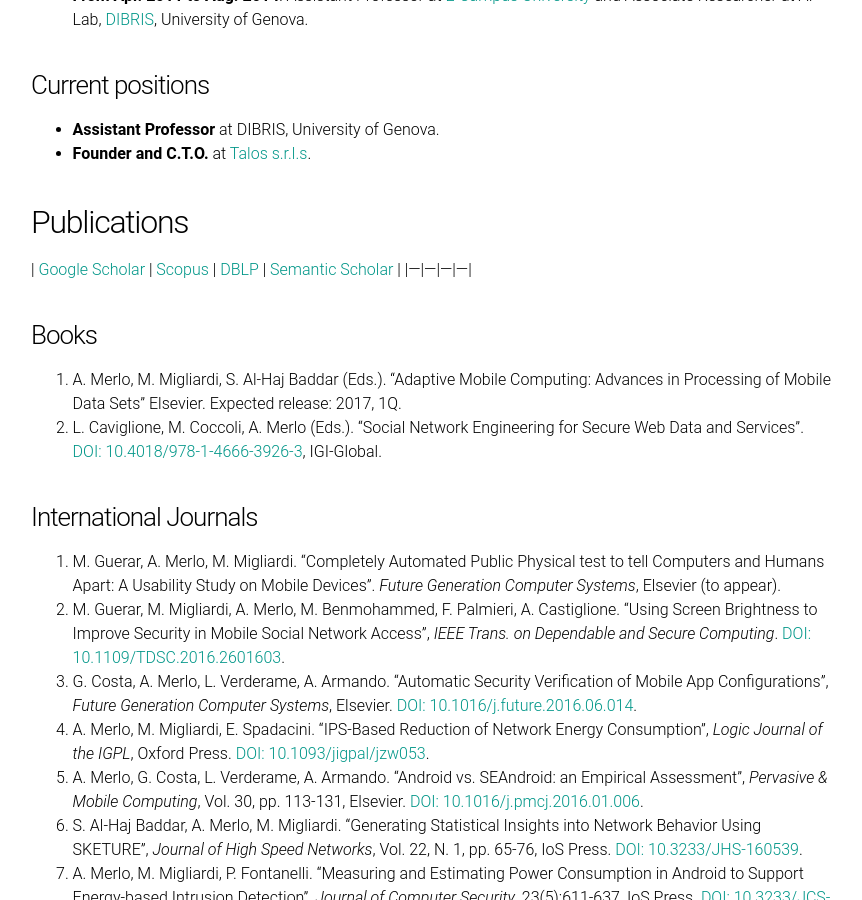
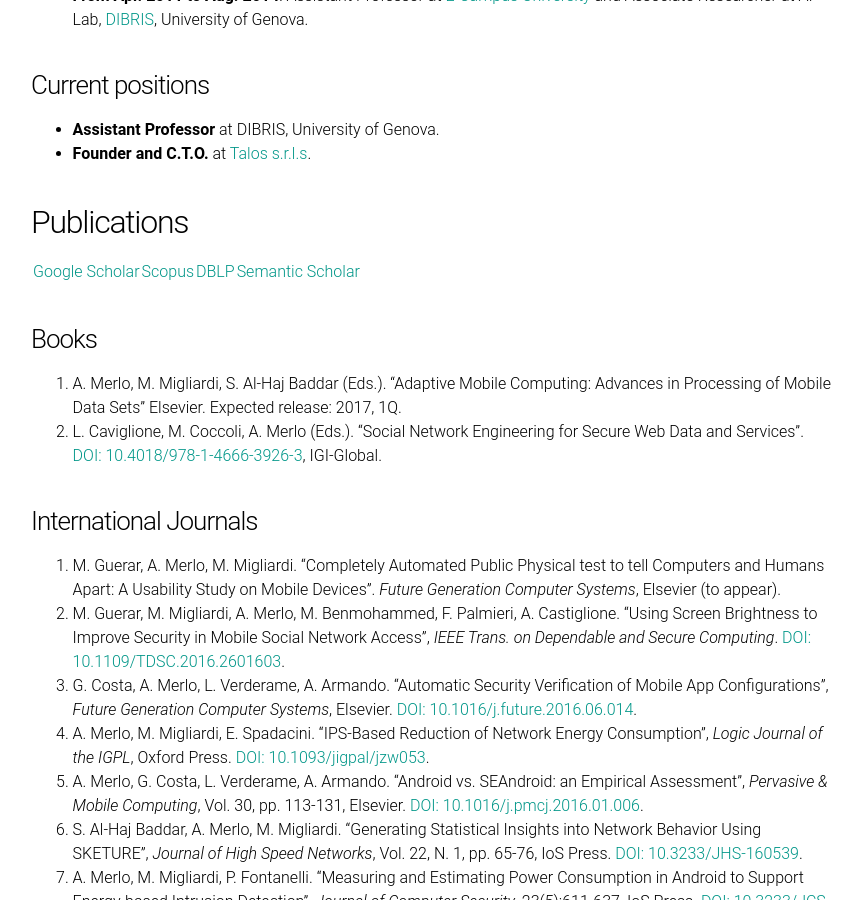
Before and after one commit to CSecLab/cseclab.github.io, a Jekyll site: the page built from alessioHP.md, in a window 1280 px wide and 900 px high, scrolled down 779 px. Shown: the whole window, without its empty margins (209-1071 px from the left). Built offline with Jekyll 4.4.1, drawn with Linux system fonts in a browser that asks for light colours.

```diff
--- a/alessioHP.md
+++ b/alessioHP.md
@@ -28,7 +28,7 @@ title: Alessio Merlo's HomePage
 ## Publications
 
 | [Google Scholar](https://scholar.google.com/citations?update_op=accept_invitation&email_for_op=alessio.mrl%40gmail.com&invitation_id=9656939844049668502&user=F3Bkg_MAAAAJ&cstart=40&pagesize=20) | [Scopus](https://www.scopus.com/authid/detail.uri?authorId=15136674200) | [DBLP](http://dblp.uni-trier.de/pers/hd/m/Merlo:Alessio) | [Semantic Scholar](https://www.semanticscholar.org/author/Alessio-Merlo/2611687) |
-|---|---|---|---|
+
 
 ### Books
 1. A. Merlo, M. Migliardi, S. Al-Haj Baddar (Eds.). "Adaptive Mobile Computing: Advances in Processing of Mobile Data Sets" Elsevier. Expected release: 2017, 1Q.
@@ -254,8 +254,8 @@ Session: SHPCS I, 30th International Conference on High Performance Computing &
 ## Contacts
 
 - **Office**: [Viale Francesco Causa, 13, I-16145, Genoa, Italy.](https://www.google.it/maps/place/44°24'07.0%22N+8°57'38.7%22E/@44.4019444,8.9596557,18z/data=!3m1!4b1!4m5!3m4!1s0x0:0x0!8m2!3d44.401932!4d8.960757)
-- **Email**: ![Alessio's mail should be here.](mail.png)
+- **Email**: ![Alessio's mail should be here.](/mail.png)
 - **Phone**: +39 010 353 2344
 - **Fax**: +39 010 353 2948
-- **PGP Key**: [C81BCD20](C81BCD20.asc)
+- **PGP Key**: [C81BCD20](/C81BCD20.asc)
 - **Complete CV**: [Italian version](http://www.dibris.unige.it/public/staff/cv_pdf/cv_701287.pdf) - [English version](http://www.dibris.unige.it/public/staff/cv_pdf_en/cv_en_701287.pdf)
```
